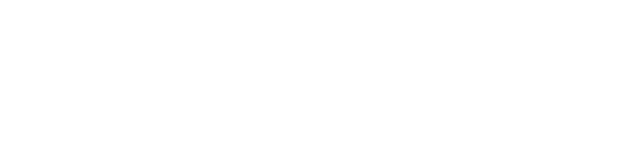
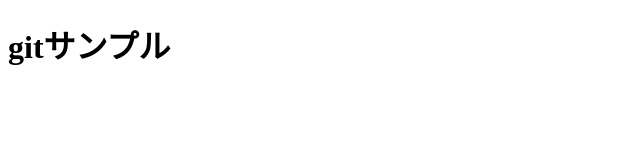
Before and after one commit to nagao1717/git-vscode-sanple, a plain HTML site: page index.html in a window 1280 px wide. Shown: the whole page, without its empty margins (0-640 px from the left). Drawn offline with Linux system fonts and the light colour scheme.

Commit message:
タイトル追加

```diff
--- a/index.html
+++ b/index.html
@@ -7,6 +7,6 @@
     <title>Document</title>
 </head>
 <body>
-
+    <h1>gitサンプル</h1>
 </body>
 </html>
```
